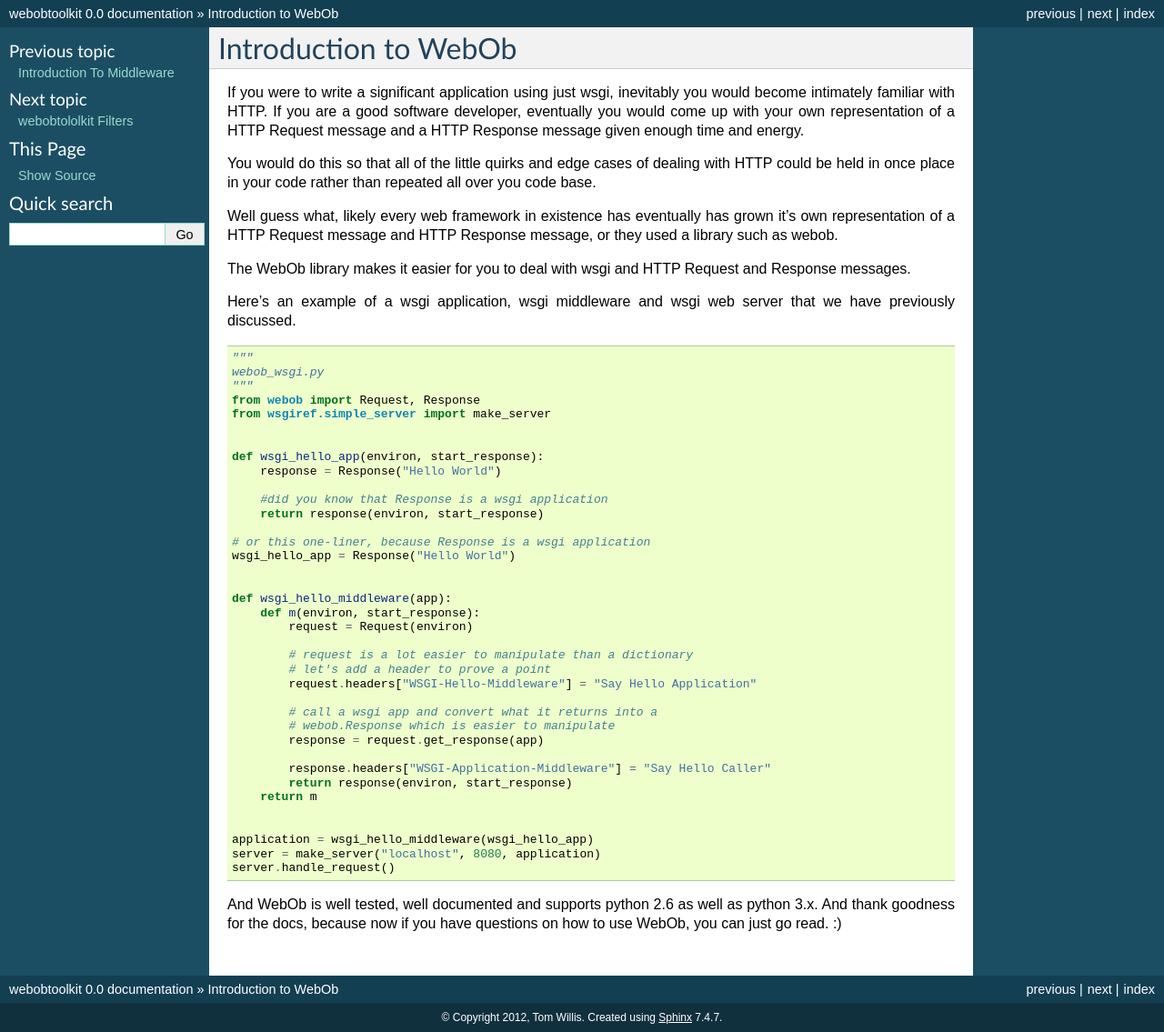
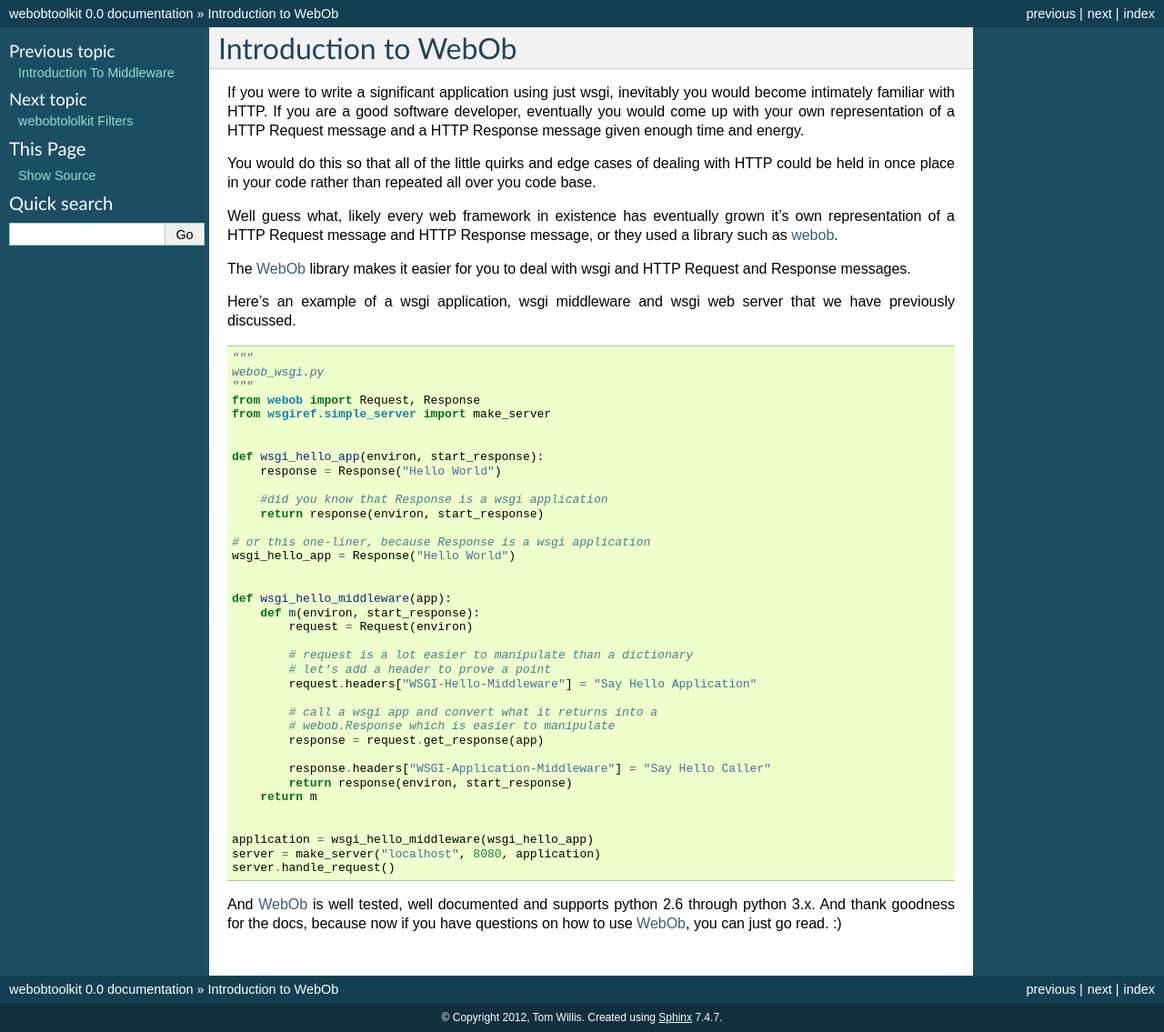
Before and after one commit to twillis/webobtoolkit, a Sphinx documentation site: the page built from doc/source/webob.rst, in a window 1280 px wide. Shown: the whole page at 91% size. Built offline with Sphinx 7.4.7, drawn with Linux system fonts in a browser that asks for light colours.

```diff
--- a/doc/source/middleware.rst
+++ b/doc/source/middleware.rst
@@ -1,3 +1,6 @@
+
+.. _wsgi_middleware:
+
 ============================
  Introduction To Middleware
 ============================
--- a/doc/source/webob.rst
+++ b/doc/source/webob.rst
@@ -13,10 +13,10 @@ cases of dealing with HTTP could be held in once place in your code
 rather than repeated all over you code base.
 
 Well guess what, likely every web framework in existence has
-eventually has grown it's own representation of a HTTP Request message
-and HTTP Response message, or they used a library such as webob.
+eventually grown it's own representation of a HTTP Request message
+and HTTP Response message, or they used a library such as `webob`_.
 
-The WebOb library makes it easier for you to deal with wsgi and HTTP
+The `WebOb`_ library makes it easier for you to deal with wsgi and HTTP
 Request and Response messages.
 
 Here's an example of a wsgi application, wsgi middleware and wsgi web
@@ -26,6 +26,9 @@ server that we have previously discussed.
    :language: python
 
 
-And WebOb is well tested, well documented and supports python 2.6 as
-well as python 3.x. And thank goodness for the docs, because now if
-you have questions on how to use WebOb, you can just go read. :)
+And `WebOb`_ is well tested, well documented and supports python 2.6
+through python 3.x. And thank goodness for the docs, because now if
+you have questions on how to use `WebOb`_, you can just go read. :)
+
+
+.. _`webob`: http://docs.webob.org
```
Also changed, not shown: doc/source/filters.rst (+64 -1 lines).
